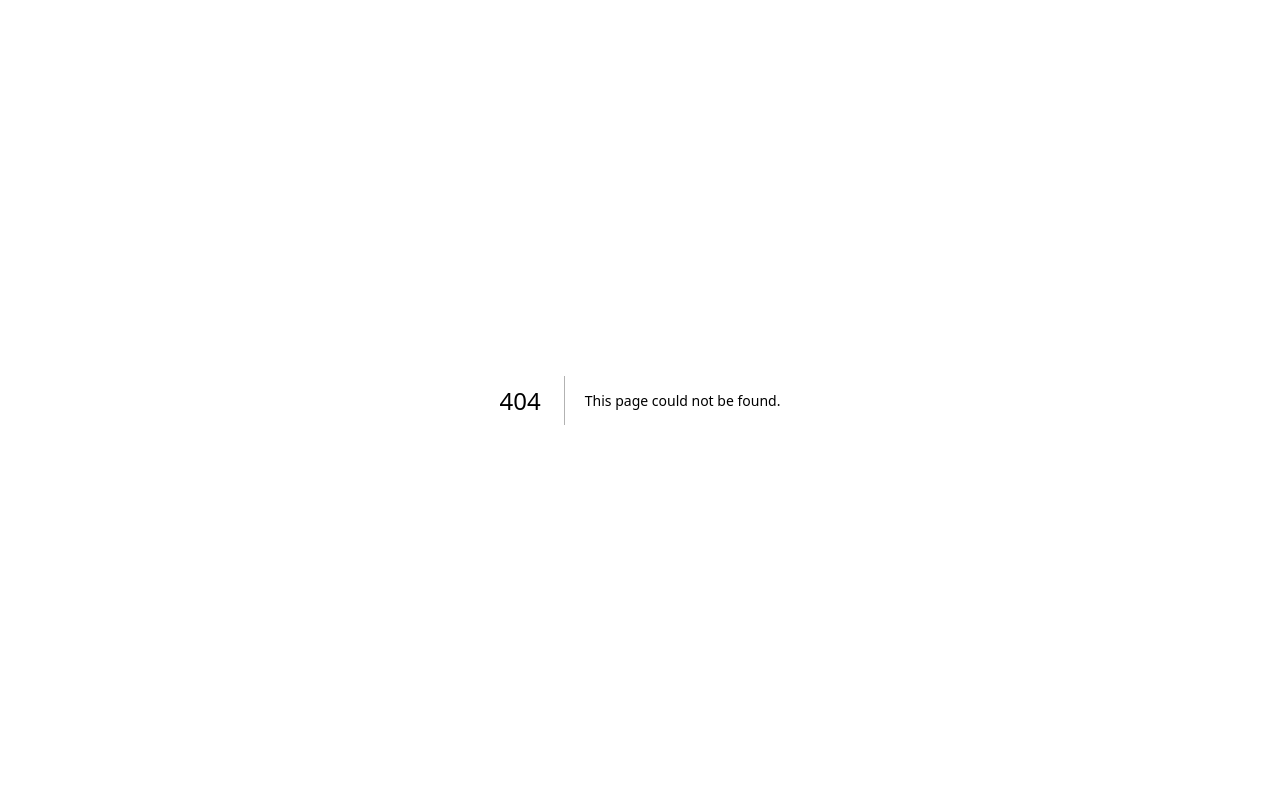
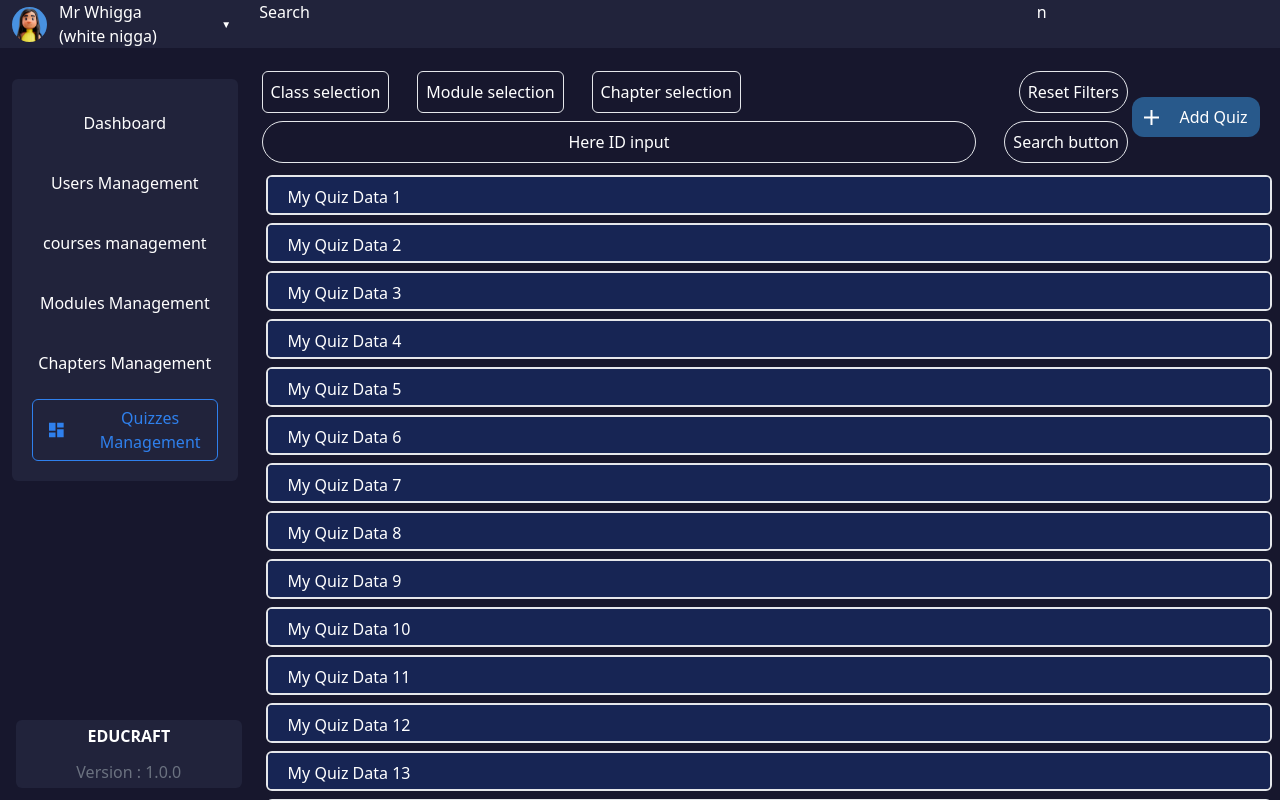
Before and after one commit to Hamza-El-Fahli/Educraft_Server, a Next.js app: page /quizzes in a window 1280 px wide. Before the commit this address had no page. Built offline with nearby package versions, Linux system fonts and the light colour scheme.

Commit message:
wip: Quizzes management
- create filter Template
- create Search by id template
- fix: Quizes => Quizzes

```diff
--- a/src/app/(dashboard)/quizes/page.tsx
+++ /dev/null
@@ -1,13 +0,0 @@
-"use client"
-
-
-import ShowQuizes from "@/components/ShowQuizes";
-export default function Quizes() {
-    let Data = [1,2,3,4,5,6,7,8,9,10,11,12,13,14,15,16]
-
-  return (
-    <div className="col-span-4">
-        <ShowQuizes Data={Data} />
-    </div>
-  );
-}
--- /dev/null
+++ b/src/app/(dashboard)/quizzes/page.tsx
@@ -0,0 +1,48 @@
+"use client";
+
+import ShowQuizes from "@/components/ShowQuizes";
+export default function Quizes() {
+  let Data = [1, 2, 3, 4, 5, 6, 7, 8, 9, 10, 11, 12, 13, 14, 15, 16];
+
+  return (
+    <div className="col-span-4">
+        <Filters />
+      <ShowQuizes Data={Data} />
+    </div>
+  );
+}
+
+function Filters() {
+  return (
+    <div className="flex flex-row-reverse">
+      <div className=" flex items-center">
+
+      <div className="dashboardCards_add">
+        <svg width="15" height="15" viewBox="0 0 15 15">
+          <path
+            d="M7.5 0L7.5 15M0 7.5L15 7.5"
+            fill="none"
+            stroke="#fff"
+            strokeWidth="2"
+          />
+        </svg>
+        Add Quiz
+      </div>
+      </div>
+
+      <div className=" flex-auto flex  flex-col">
+        <div className=" flex gap-5 text-center">
+          <div className="m-1 border rounded-md p-2">Class selection</div>
+          <div className="m-1 border rounded-md p-2">Module selection</div>
+          <div className="m-1 border rounded-md p-2">Chapter selection</div>
+          <div className="border ml-auto rounded-full m-1 p-2">Reset Filters</div>
+        </div>
+
+        <div className=" flex gap-5 text-center">
+          <div className=" border m-1 rounded-full flex-auto p-2 ">Here ID input</div>
+          <div className=" border m-1 rounded-full p-2 ">Search button </div>
+        </div>
+      </div>
+    </div>
+  );
+}
--- a/src/components/ShowQuizes.tsx
+++ b/src/components/ShowQuizes.tsx
@@ -13,8 +13,6 @@ export default function ShowQuizes({Data}:{Data : number[]}){
 
    return  <>
 
-<div className="border h-20"></div>
-
       {Data.map((quiz, index) => {
         const isExpanded = expandedIndex === index;
         return (
@@ -22,7 +20,7 @@ export default function ShowQuizes({Data}:{Data : number[]}){
             key={index}
             className={`border border-2 rounded-md ${isExpanded ? "h-60" : "h-10"} duration-500 p-0 m-2 overflow-hidden bg-secondary`}
           >
-            <div className="h-10 p-0 m-0 flex items-center px-5 bg-third"
+            <div className="h-10 p-0 m-0 flex items-center px-5 bg-blue-950"
             onClick={() => handleClick(index)}
 >My Quiz Data {quiz}</div>
               <>
--- a/src/components/sidenav.tsx
+++ b/src/components/sidenav.tsx
@@ -41,8 +41,8 @@ link : "/chapters",
     },
 
     {
-link : "/quizes",
-      title: "Quizes Management",
+link : "/quizzes",
+      title: "Quizzes Management",
       logo: `<svg width="18" height="18" viewBox="0 0 18 18" fill="none" xmlns="http://www.w3.org/2000/svg" >
       <path d="M0 10H8V0H0V10ZM0 18H8V12H0V18ZM10 18H18V8H10V18ZM10 0V6H18V0H10Z" fill="#2F80ED" /> </svg>`,
     },
```
